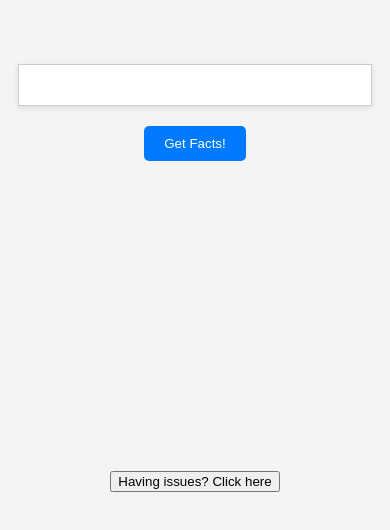
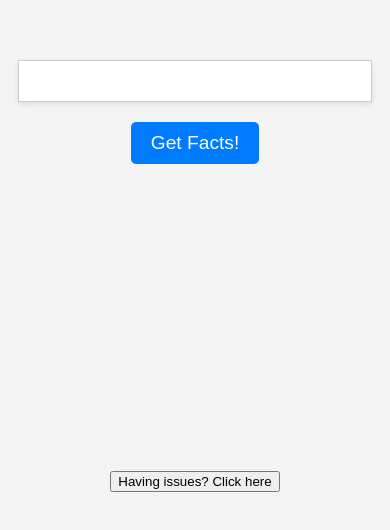
Before and after one commit to kdean1771/QuickFacts, a plain HTML site: page index.html in a window 390 px wide. Shown: the part 310-840 px from the top of the page. Drawn offline with Linux system fonts and the light colour scheme; no server answers.

Commit message:
responsive tests

```diff
--- a/index.html
+++ b/index.html
@@ -16,3 +16,5 @@
 
 </body>
 </html>
+
+<meta name="viewport" content="width=device-width, initial-scale=1">
--- a/style.css
+++ b/style.css
@@ -44,3 +44,12 @@ body, html {
     position: absolute;
     bottom: 5%;
 }
+
+
+
+
+@media (max-width: 767px) {
+    .data-results, .control-button {
+       font-size: 1.2rem;
+    }
+ }
```
